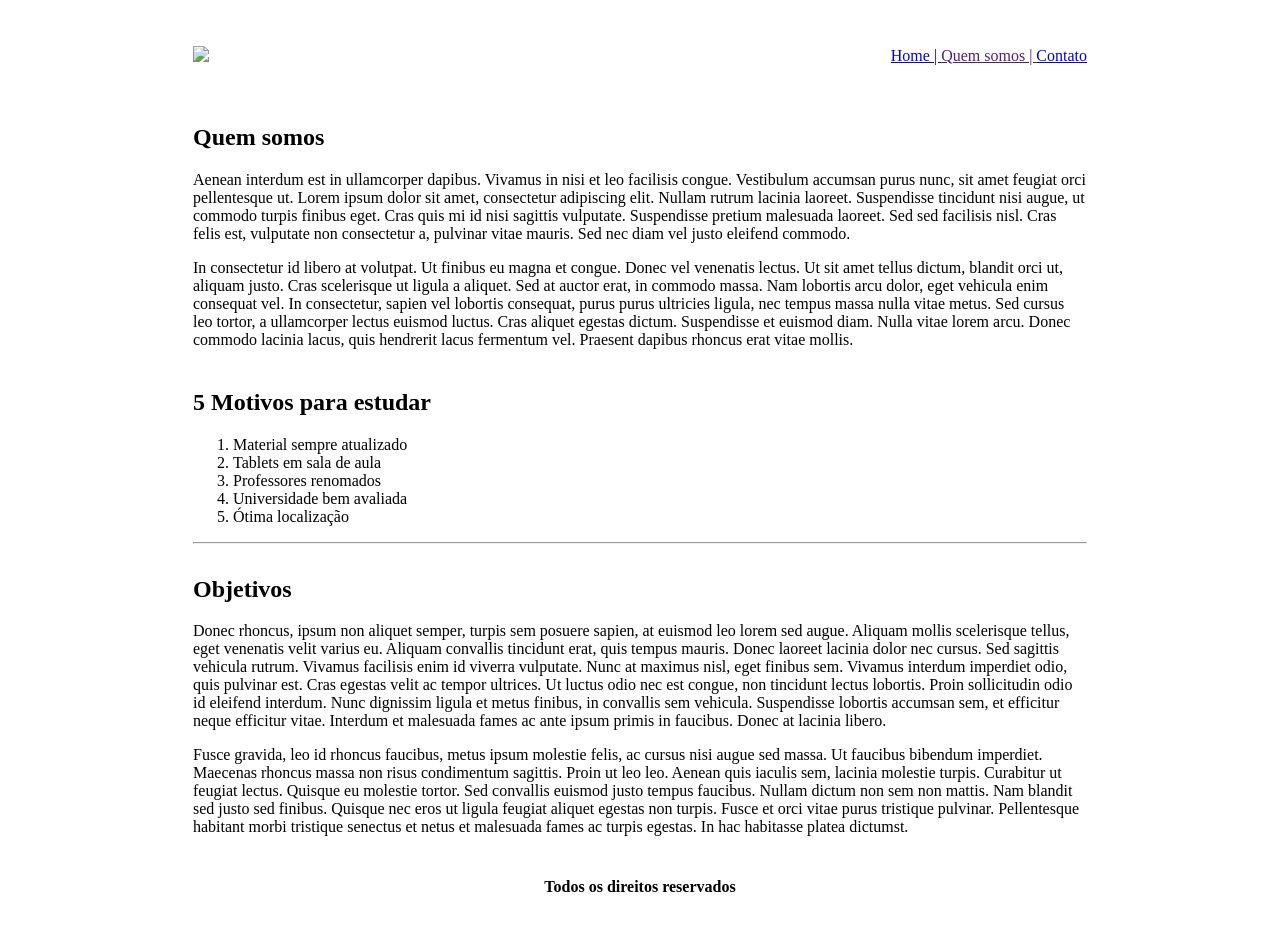
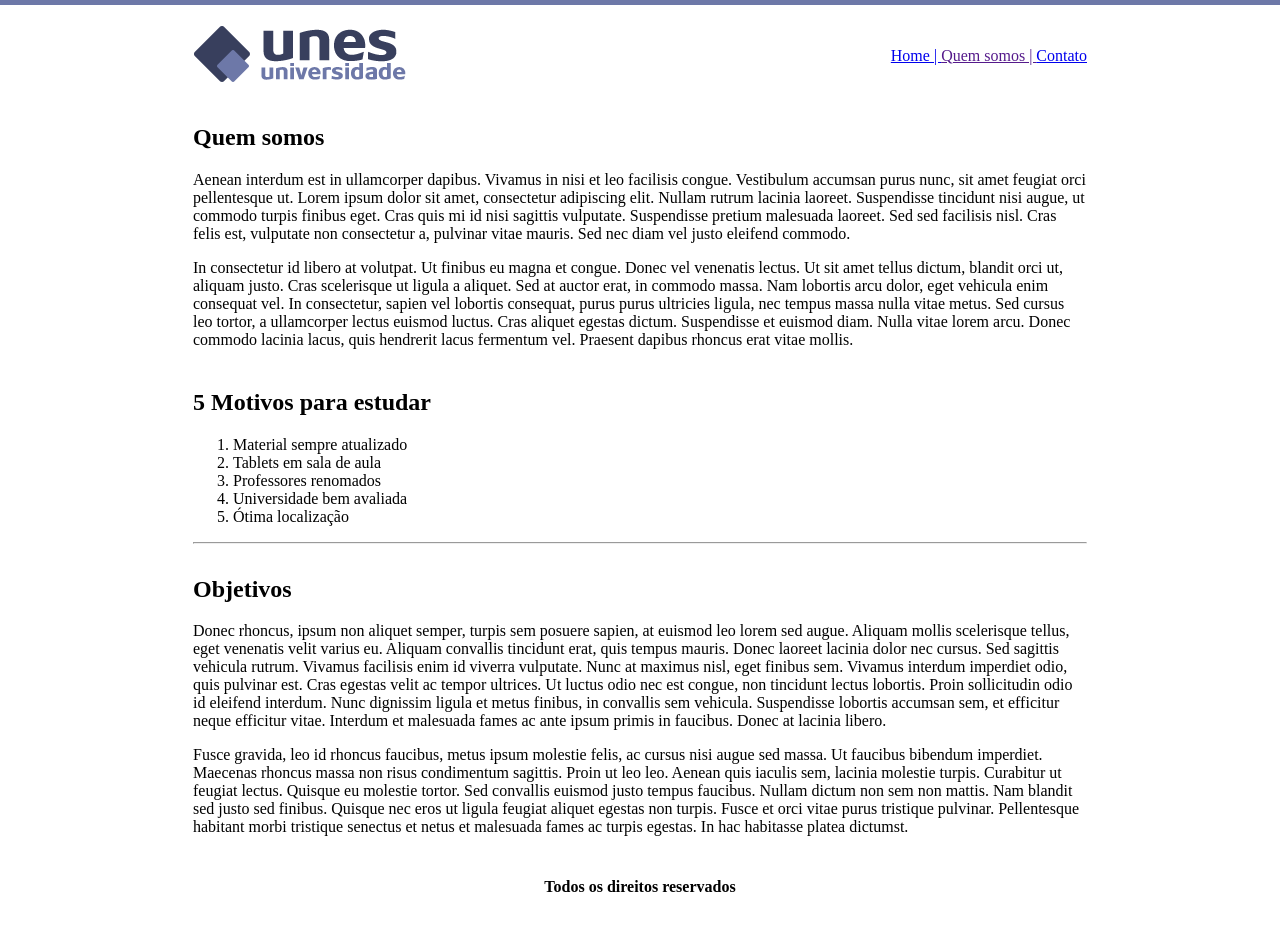
Before and after one commit to borgesvagnervbs-ux/SITE-UNES, a plain HTML site: page quem-somos.html in a window 1280 px wide. Drawn offline with Linux system fonts and the light colour scheme.

Commit message:
Update quem-somos.html

```diff
--- a/quem-somos.html
+++ b/quem-somos.html
@@ -8,12 +8,12 @@
 
 </head>
 
-<body background="images/fundo2.png">
+<body background="imagens/fundo2.png">
 
 
 <table border="0" width="900" align="center">
     <tr>
-        <td height="89"><img src="images/logo.png"</td>
+        <td height="89"><img src="imagens/logo.png"</td>
         <td align="right">
             <a href="index.html"> Home | </a>
             <a href=""> Quem somos | <a>
@@ -59,4 +59,5 @@
 </table>
 
 </body>
+
 </html>
```
